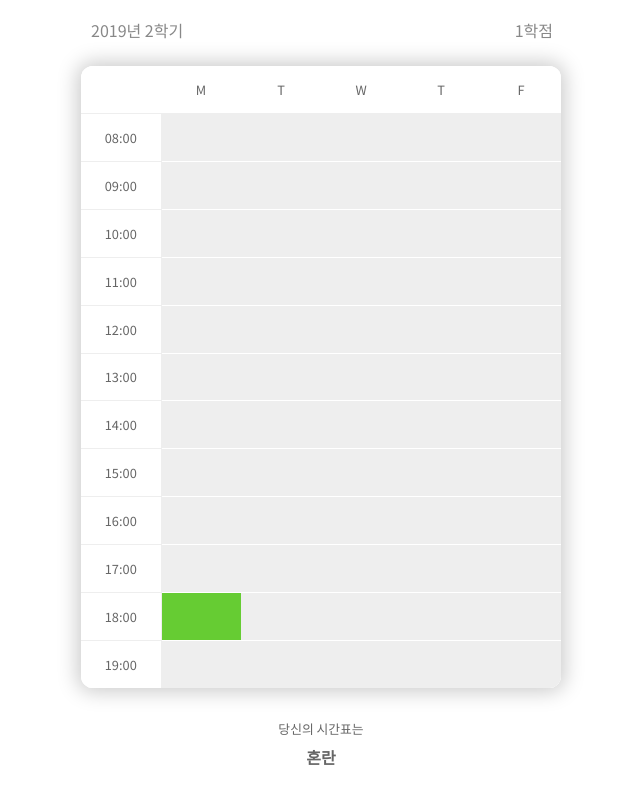
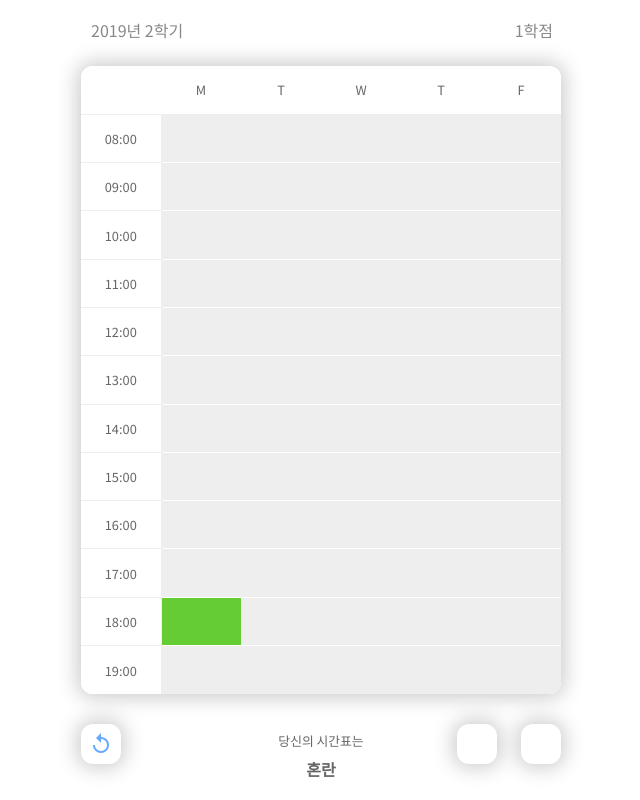
Before and after one commit to Heartade/siganpyo-simulator, a React (Create React App) app: page / in a window 1280 px wide. Both pictures are taken after a click on the button "play_arrow". Shown: the whole page, without its empty margins (319-959 px from the left). Built offline with nearby package versions, Linux system fonts and the light colour scheme.

Commit message:
added share

```diff
--- a/public/index.html
+++ b/public/index.html
@@ -1,14 +1,23 @@
 <!DOCTYPE html>
 <html lang="en">
   <head>
-    <link href="https://fonts.googleapis.com/css?family=Noto+Sans+KR&display=swap" rel="stylesheet">    <link rel="shortcut icon" href="%PUBLIC_URL%/favicon.ico" />
-    <link href="https://fonts.googleapis.com/icon?family=Material+Icons"
-      rel="stylesheet">
+    <link rel="shortcut icon" href="%PUBLIC_URL%/favicon.ico" />
+    <link href="https://fonts.googleapis.com/css?family=Noto+Sans+KR&display=swap" rel="stylesheet">
+    <link href="https://fonts.googleapis.com/icon?family=Material+Icons" rel="stylesheet">
+    <link href="https://s3.amazonaws.com/icomoon.io/114779/Socicon/style.css?u8vidh" rel="stylesheet" >
     <meta name="viewport" content="width=device-width, initial-scale=1" />
-    <meta name="theme-color" content="#000000" />
+    <meta
+      name="theme-color"
+      content="#000000" />
+    <meta property="og:url" content="http://sigansim.hearta.de" />
+    <meta property="og:type" content="website" />
+    <meta property="og:title" content="시간표 시뮬레이터" />
+    <meta property="og:description" content="한국의 전통놀이 수강신청" />
+    <meta property="og:image" content="https://imgur.com/e1ysO7W.png" />
+    <meta property="og:locale" content="ko_KR"/>
     <meta
       name="description"
-      content="Web site created using create-react-app"
+      content="한국의 전통놀이 수강신청"
     />
     <link rel="apple-touch-icon" href="logo192.png" />
     <!--
@@ -29,6 +38,14 @@
   </head>
   <body>
     <noscript>You need to enable JavaScript to run this app.</noscript>
+    <div id="fb-root"></div>
+    <script>(function(d, s, id) {
+      var js, fjs = d.getElementsByTagName(s)[0];
+      if (d.getElementById(id)) return;
+      js = d.createElement(s); js.id = id;
+      js.src = "https://connect.facebook.net/en_US/sdk.js#xfbml=1&version=v3.0";
+      fjs.parentNode.insertBefore(js, fjs);
+    }(document, 'script', 'facebook-jssdk'));</script>
     <div id="root"></div>
     <!--
       This HTML file is a template.
--- a/src/Components/TimeButton.js
+++ b/src/Components/TimeButton.js
@@ -13,6 +13,7 @@ export default class TimeButton extends Component {
         height: "40px",
         fontFamily: "Noto Sans KR",
         lightShadow: "0px 0px 10px 4px #666666",
+        hoverShadow: "0px 0px 20px 8px #666666",
         heavyShadow: "0px 0px 6px 2px #444444",
         borderRadius: "4px",
         default_color: "#FFFFFF",
@@ -50,6 +51,7 @@ export default class TimeButton extends Component {
             ...this.button_common,
             color: this.props.hover_color,
             backgroundColor: this.props.hover_bcg_color,
+            boxShadow: this.props.hoverShadow,
         }
         return (
             <button style={
--- a/src/Screens/ScreenPlay.js
+++ b/src/Screens/ScreenPlay.js
@@ -622,16 +622,91 @@ export default class ScreenPlay extends Component {
           <TimeTable defaultColor={this.default_color} table={this.state.table} />
         </div>
         <div style={{...control_div_style,
+        display: this.state.started?this.state.playing?"none":"flex":"none",
+        overflow: "visible",
+        justifyContent: "space-between",
+        width: "90%",
+        maxWidth: "480px",
+        height: "64px"}}>
+          <TimeButton
+            width="40px"
+            height="40px"
+            default_color="#66AAFF"
+            hover_color="#AADDFF"
+            press_color="#AADDFF"
+            default_bcg_color="#FFFFFF"
+            hover_bcg_color="#FFFFFF"
+            press_bcg_color="#CCCCCC"
+            lightShadow="0px 0px 20px 4px #CCCCCC"
+            heavyShadow= "0px 0px 6px 2px #AAAAAA"
+            hoverShadow= "0px 0px 20px 6px #CCCCCC"
+            borderRadius="12px"
+            onClick={this.resetLoop.bind(this)}>
+            <i className="material-icons md-24">replay</i>
+          </TimeButton>
+          <div style={{
+            width: "40px",
+            height: "40px"
+          }}></div>
+          <div style={{
+            width: "20px",
+            height: "40px"
+          }}></div>
+          <div style={{...control_div_style,
           margin: "0px 24px 24px 24px",
           flexDirection: "column",
           display: this.state.started?this.state.playing?"none":"flex":"none",
           height: "64px",
+          width: "auto",
           backgroundColor: "white",
           justifyContent: "space-evenly",
           flex: "0 0 auto"
           }} onClick={this.resetLoop.bind(this)}>
             <p style={{margin: "0"}}>당신의 시간표는</p>
             <p style={{margin: "0", fontSize: "1rem", fontWeight: "bold"}}>{this.state.tableName}</p>
+          </div>
+          <div style={{
+            width: "20px",
+            height: "40px"
+          }}></div>
+          <TimeButton
+            width="40px"
+            height="40px"
+            default_color="#66AAFF"
+            hover_color="#AADDFF"
+            press_color="#AADDFF"
+            default_bcg_color="#FFFFFF"
+            hover_bcg_color="#FFFFFF"
+            press_bcg_color="#CCCCCC"
+            lightShadow="0px 0px 20px 4px #CCCCCC"
+            heavyShadow= "0px 0px 6px 2px #AAAAAA"
+            hoverShadow= "0px 0px 20px 6px #CCCCCC"
+            borderRadius="12px"
+            onClick={()=>{window.open("http://twitter.com/share?text=제%20다음%20학기%20시간표는%20'"+this.state.tableName+"!'\
+&url=http://sigansim.hearta.de\
+&hashtags="+this.state.tableName.replace(' ','_')+',시간표_시뮬레이터')}}>
+            <i className="socicon-twitter"></i>
+          </TimeButton>
+          <TimeButton
+            width="40px"
+            height="40px"
+            default_color="#66AAFF"
+            hover_color="#AADDFF"
+            press_color="#AADDFF"
+            default_bcg_color="#FFFFFF"
+            hover_bcg_color="#FFFFFF"
+            press_bcg_color="#CCCCCC"
+            lightShadow="0px 0px 20px 4px #CCCCCC"
+            heavyShadow= "0px 0px 6px 2px #AAAAAA"
+            hoverShadow= "0px 0px 20px 6px #CCCCCC"
+            borderRadius="12px"
+            onClick={()=>{window.open("http://www.facebook.com/dialog/share?app_id=481994686008726\
+&href=http://sigansim.hearta.de\
+&redirect_uri=http://sigansim.hearta.de\
+&display=page\
+&hashtag=%23"+this.state.tableName.replace(' ','_'))}}>
+            <i className="socicon-facebook"></i>
+          </TimeButton>
         </div>
         <div style={{...control_div_style,
         display: this.state.started?this.state.playing?"flex":"none":"flex",
```
Lines whose indentation alone changed are shown as unchanged.
